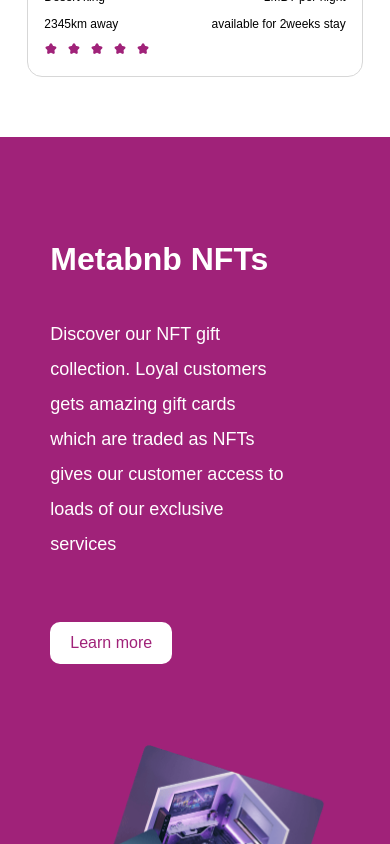
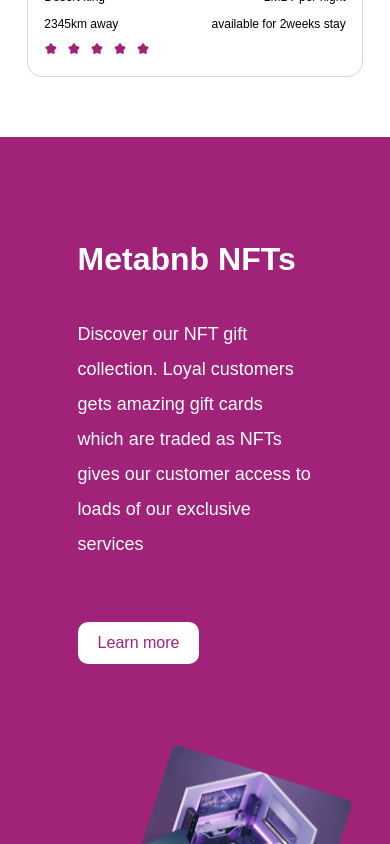
Before and after one commit to Mavrik-jnr/MetaBnB, a React (Create React App) app: page / in a window 390 px wide. Shown: the part 4400-5244 px from the top of the page. Built offline with nearby package versions, Linux system fonts and the light colour scheme; a web font is replaced by a local one.

Commit message:
style/Add responsive banner text

```diff
--- a/src/styled-components/Layout.styles.js
+++ b/src/styled-components/Layout.styles.js
@@ -32,6 +32,7 @@ export const HeroFlex = styled.div`
 `;
 
 export const BannerWrapper = styled(Section)`
+  display: flex;
   background-color: var(--primary);
   margin-top: 60px;
   /* height: 100vh; */
@@ -40,7 +41,7 @@ export const BannerWrapper = styled(Section)`
   align-items: center;
   justify-content: center;
   @media screen and (max-width: 1175px) {
-    align-items: stretch;
-    justify-content: flex-start;
+    /* align-items: center; */
+    justify-content: center;
   }
 `;
```
